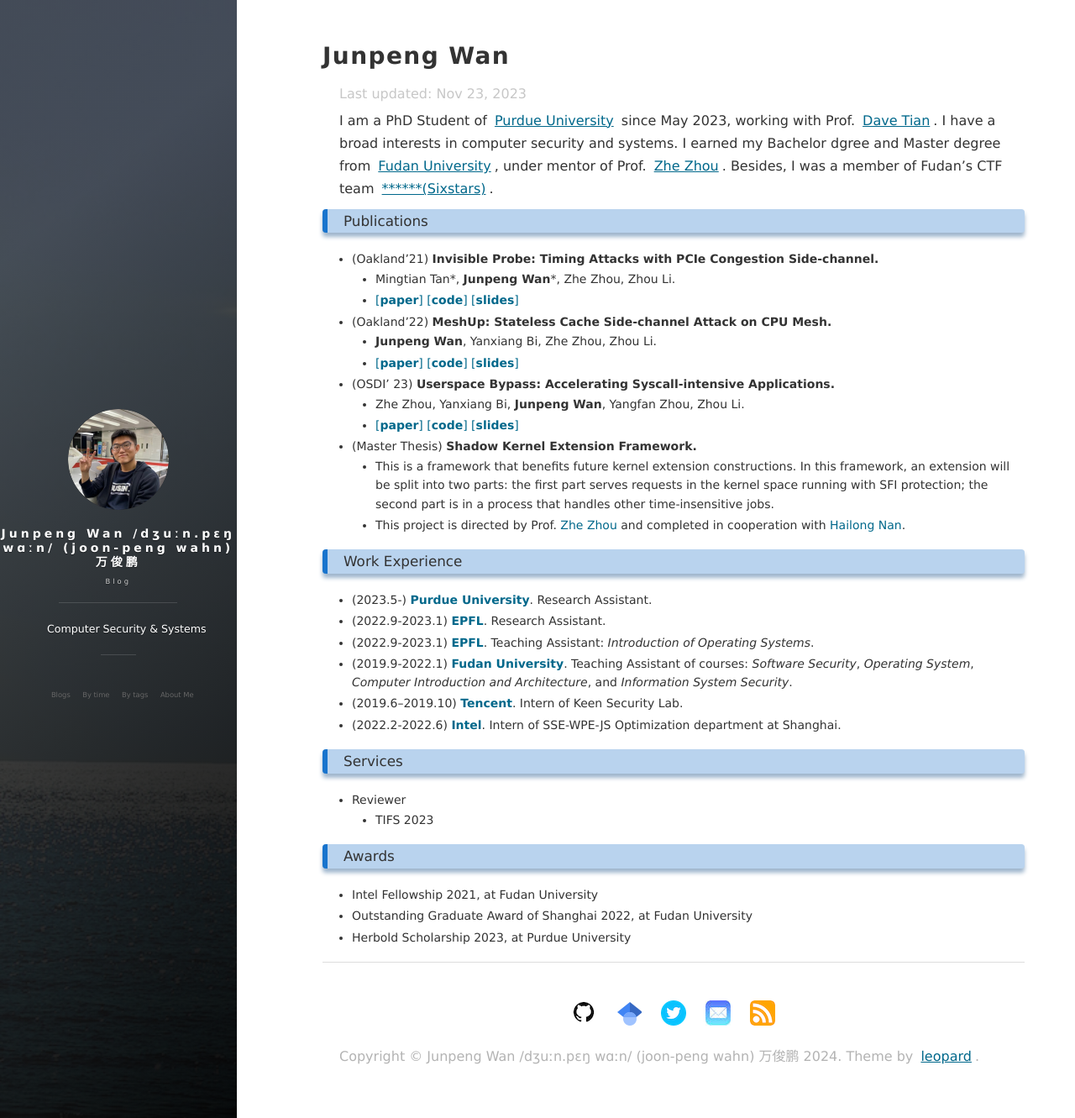
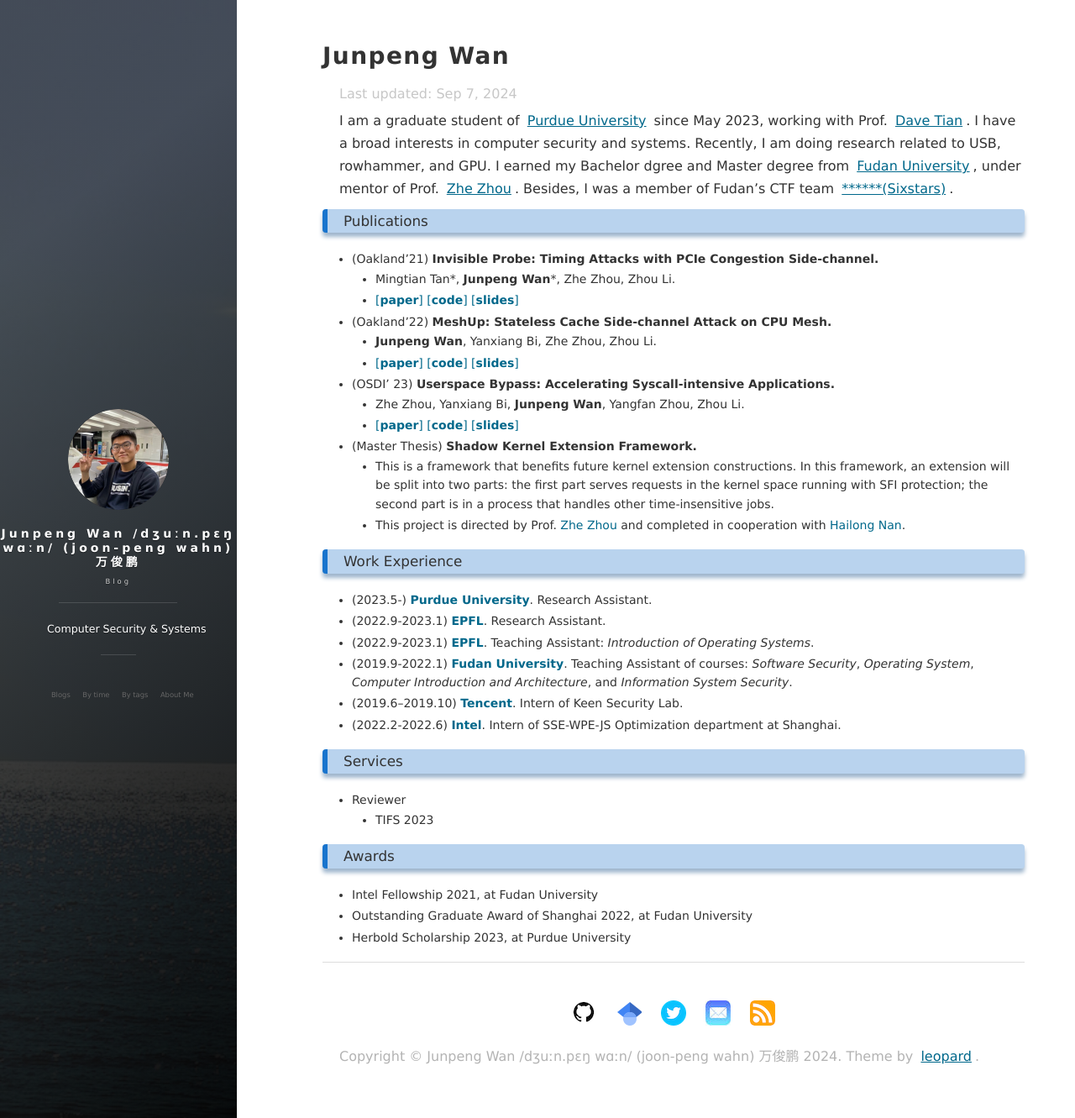
Before and after one commit to stefan1wan/stefan1wan.github.io, a Jekyll site: the page built from about.md, in a window 1280 px wide and 1331 px high. Shown: the whole window at 84% size. Built offline with Jekyll 4.4.1, drawn with Linux system fonts in a browser that asks for light colours; nearby versions of some CDN libraries; library files that are not in the unit come from our copies; comment, search, counter and statistics services are not loaded.

Commit message:
Update about.md

```diff
--- a/about.md
+++ b/about.md
@@ -1,10 +1,10 @@
 ---
 layout: page
 title: Junpeng Wan
-last_modified_at: 2023-11-23 23:30:00 +0000
+last_modified_at: 2024-09-07 23:30:00 +0000
 ---
 
-I am a PhD Student of [Purdue University](https://www.purdue.edu) since May 2023, working with Prof. [Dave Tian](https://davejingtian.org). I have a broad interests in computer security and systems. I earned my Bachelor dgree and Master degree from  [Fudan University](https://www.fudan.edu.cn/en/), under mentor of Prof. [Zhe Zhou](https://www.y-droid.com/zhe/index.html). Besides, I was a member of Fudan's CTF team [\*\*\*\*\*\*(Sixstars)](https://github.com/sixstars).
+I am a graduate student of [Purdue University](https://www.purdue.edu) since May 2023, working with Prof. [Dave Tian](https://davejingtian.org). I have a broad interests in computer security and systems. Recently, I am doing research related to USB, rowhammer, and GPU. I earned my Bachelor dgree and Master degree from  [Fudan University](https://www.fudan.edu.cn/en/), under mentor of Prof. [Zhe Zhou](https://www.y-droid.com/zhe/index.html). Besides, I was a member of Fudan's CTF team [\*\*\*\*\*\*(Sixstars)](https://github.com/sixstars).
 
 <!-- Before that, I was a PhD Student at [École polytechnique fédérale de Lausanne(EPFL)](https://www.epfl.ch/en/) for seven months, where I did a semester project at [PARSA](https://parsa.epfl.ch). -->
 
```
